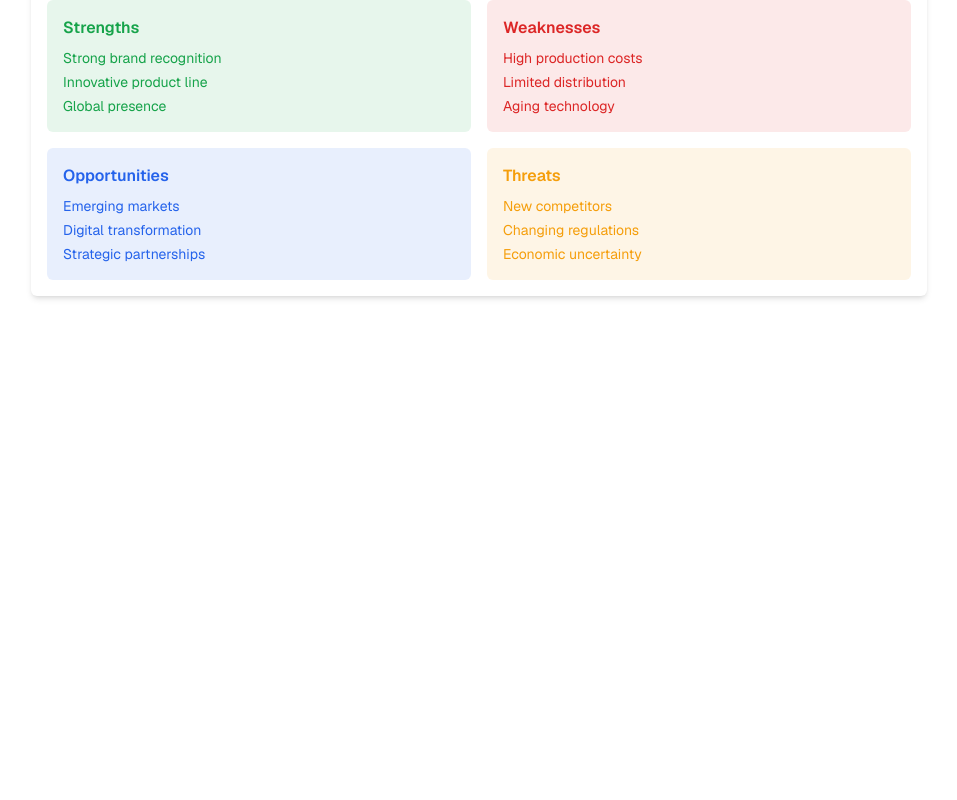
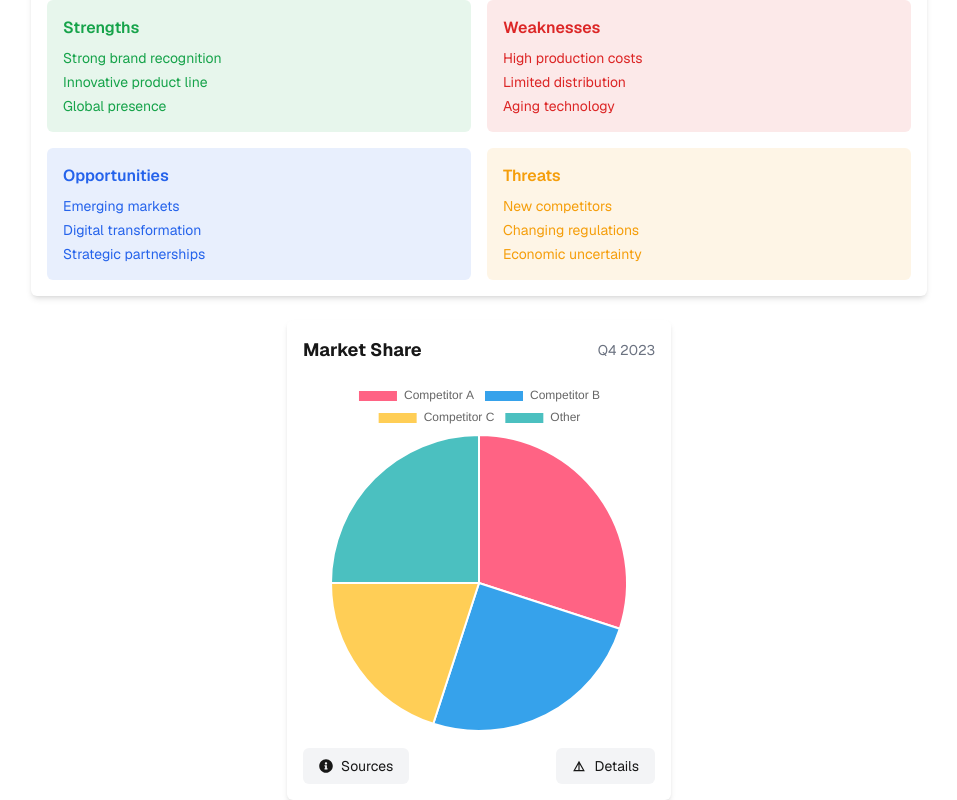
Before and after one commit to nafi-ullah/market-flick-ai, a Next.js app in the folder client/: page / in a window 1280 px wide. Shown: the part 1319-2119 px from the top of the page, without its empty margins (161-1118 px from the left). Before the commit the page ends 1639 px from the top, so only its background shows below. Built offline with nearby package versions, Linux system fonts and the light colour scheme.

Commit message:
added pie chart

```diff
--- a/client/app/page.tsx
+++ b/client/app/page.tsx
@@ -1,8 +1,9 @@
 import AIDAAnalysis from "@/components/AidiaAnalaysisComponent";
 import BusinessAnalysisForm from "@/components/BusinessCardForm";
 import CompetitorAnalysisTable from "@/components/CompetitorAnalysisTable";
+import MarketShareCard from "@/components/MarketShareCardComponent";
 import SWOTAnalysis from "@/components/SWOTAnalysisCard";
-import { AIDAanalysisData, analysis_data, SWOTanalysisData } from "@/data/DummyData";
+import { AIDAanalysisData, analysis_data, marketSharedData, MarketSharedetails, MarketSharedsources, SWOTanalysisData } from "@/data/DummyData";
 import Image from "next/image";
 
 export default function Home() {
@@ -15,6 +16,13 @@ export default function Home() {
       <CompetitorAnalysisTable analysis_data={analysis_data} />
       <AIDAAnalysis analysis_data={AIDAanalysisData}/>
       <SWOTAnalysis swot_data={SWOTanalysisData}/>
+      <MarketShareCard
+        title="Market Share"
+        subtitle="Q4 2023"
+        chartData={marketSharedData}
+        sources={MarketSharedsources}
+        details={MarketSharedetails}
+      />
     </div>
   );
 }
--- /dev/null
+++ b/client/components/CompetitiorAnalysisGraph.tsx
@@ -0,0 +1,9 @@
+import React from 'react'
+
+const CompetitiorAnalysisGraph = () => {
+  return (
+    <div>CompetitiorAnalysisGraph</div>
+  )
+}
+
+export default CompetitiorAnalysisGraph
--- /dev/null
+++ b/client/components/MarketShareCardComponent.tsx
@@ -0,0 +1,58 @@
+import React from "react";
+import { FaInfoCircle } from "react-icons/fa";
+import { MdDetails } from "react-icons/md";
+import PieChartComponent from "./charts/PieChart";
+
+
+type MarketShareCardProps = {
+  title: string;
+  subtitle: string;
+  chartData: {
+    labels: string[];
+    dataValues: number[];
+    colors: string[];
+  };
+  sources: string[];
+  details: string[];
+};
+
+const MarketShareCard: React.FC<MarketShareCardProps> = ({
+  title,
+  subtitle,
+  chartData,
+  sources,
+  details,
+}) => {
+  return (
+    <div className="p-4 bg-white rounded-md shadow-md max-w-sm mx-auto">
+      {/* Title */}
+      <div className="flex justify-between items-center mb-4">
+        <h2 className="text-lg font-bold">{title}</h2>
+        <p className="text-sm text-gray-500">{subtitle}</p>
+      </div>
+
+      {/* Chart */}
+      <div className="mb-4">
+        <PieChartComponent
+          labels={chartData.labels}
+          dataValues={chartData.dataValues}
+          backgroundColors={chartData.colors}
+        />
+      </div>
+
+      {/* Buttons */}
+      <div className="flex justify-between">
+        <button className="flex items-center text-sm px-4 py-2 bg-gray-100 rounded-md hover:bg-gray-200">
+          <FaInfoCircle className="mr-2" />
+          Sources
+        </button>
+        <button className="flex items-center text-sm px-4 py-2 bg-gray-100 rounded-md hover:bg-gray-200">
+          <MdDetails className="mr-2" />
+          Details
+        </button>
+      </div>
+    </div>
+  );
+};
+
+export default MarketShareCard;
--- /dev/null
+++ b/client/components/charts/PieChart.tsx
@@ -0,0 +1,41 @@
+"use client";
+import React from "react";
+import { Chart as ChartJS, ArcElement, Tooltip, Legend } from "chart.js";
+import { Pie } from "react-chartjs-2";
+
+ChartJS.register(ArcElement, Tooltip, Legend);
+
+type PieChartComponentProps = {
+  labels: string[];
+  dataValues: number[];
+  backgroundColors: string[];
+};
+
+const PieChartComponent: React.FC<PieChartComponentProps> = ({
+  labels,
+  dataValues,
+  backgroundColors,
+}) => {
+  const data = {
+    labels,
+    datasets: [
+      {
+        data: dataValues,
+        backgroundColor: backgroundColors,
+      },
+    ],
+  };
+
+  const options = {
+    responsive: true,
+    plugins: {
+      legend: {
+        position: "top" as const,
+      },
+    },
+  };
+
+  return <Pie data={data} options={options} />;
+};
+
+export default PieChartComponent;
--- a/client/data/DummyData.ts
+++ b/client/data/DummyData.ts
@@ -72,3 +72,17 @@ export const AIDAanalysisData = [
       key_focus: "Industry specific",
     },
   ];
+
+
+  export const marketSharedData = {
+    labels: ["Competitor A", "Competitor B", "Competitor C", "Other"],
+    dataValues: [30, 25, 20, 25],
+    colors: ["#FF6384", "#36A2EB", "#FFCE56", "#4BC0C0"],
+  };
+
+  export const MarketSharedsources = [
+    "https://example.com/source1",
+    "https://example.com/source2",
+  ];
+
+  export const MarketSharedetails = ["Detail 1", "Detail 2", "Detail 3"];
```
Also changed, not shown: client/package.json (+8 -5 lines), 1 other file (tests, documents, lock files or other folders).
